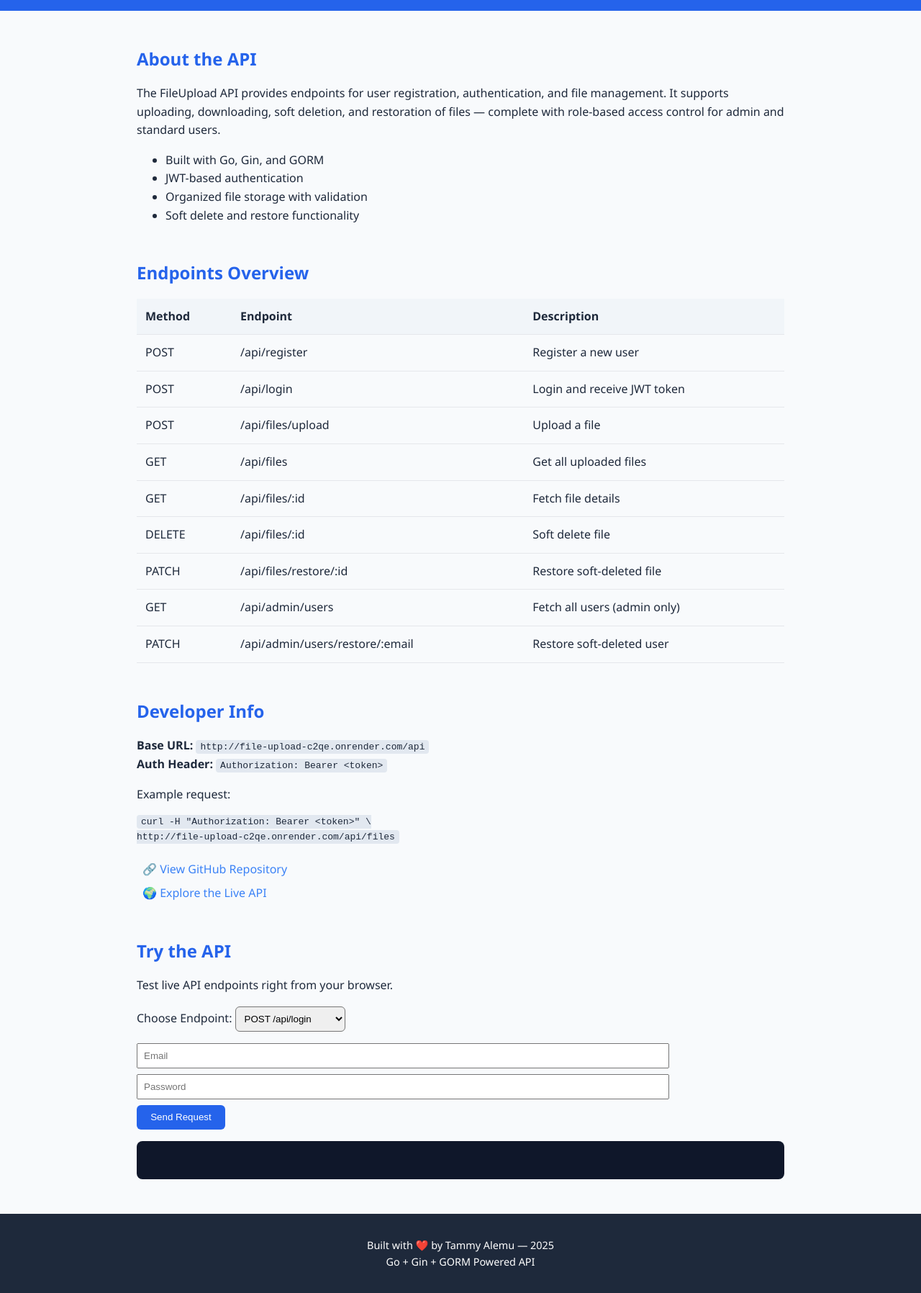
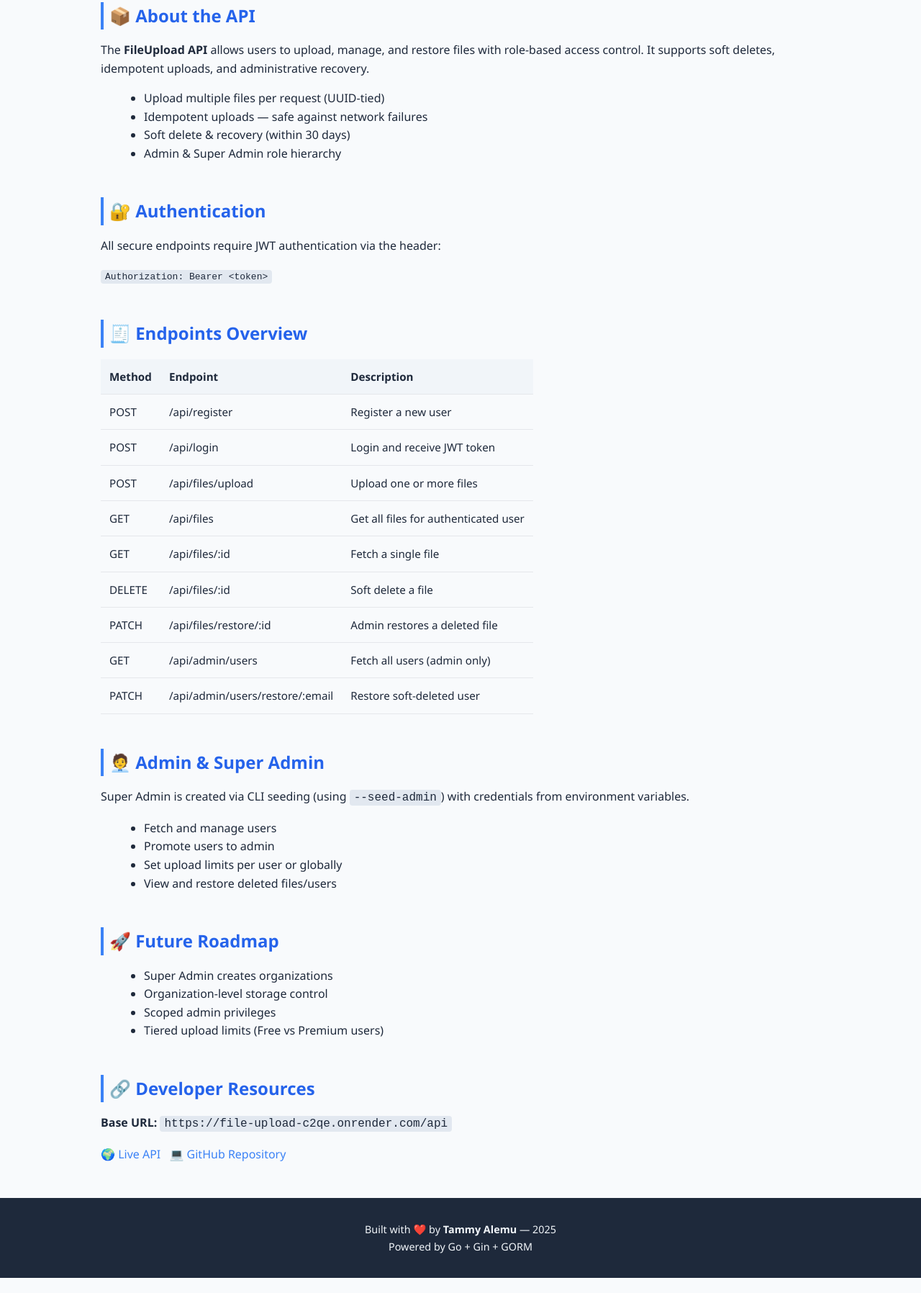
Before and after one commit to Dev-Tams/file-upload-page, a plain HTML site: page index.html in a window 1280 px wide. Shown: the part 318-2114 px from the top of the page at 72% size. After the commit the page ends 2093 px from the top, so only its background shows below. Drawn offline with Linux system fonts and the light colour scheme.

Commit message:
refactor hero section to include responsiveness

```diff
--- a/index.html
+++ b/index.html
@@ -11,6 +11,7 @@
       --secondary: #1e293b;
       --bg: #f8fafc;
       --accent: #3b82f6;
+      --text-light: #f1f5f9;
     }
 
     body {
@@ -25,7 +26,7 @@
       background: var(--primary);
       color: white;
       text-align: center;
-      padding: 3rem 1rem;
+      padding: 3rem 1rem 2rem;
     }
 
     header h1 {
@@ -35,9 +36,9 @@
 
     header p {
       max-width: 700px;
-      margin: 0 auto;
+      margin: 0 auto 1rem;
       font-size: 1.1rem;
-      opacity: 0.9;
+      opacity: 0.95;
     }
 
     .btn {
@@ -45,50 +46,60 @@
       background: white;
       color: var(--primary);
       padding: 0.75rem 1.5rem;
-      margin: 1rem 0.5rem;
+      margin: 0.5rem;
       border-radius: 6px;
-      font-weight: bold;
+      font-weight: 600;
       text-decoration: none;
-      transition: background 0.2s;
+      transition: 0.2s;
     }
 
     .btn:hover {
       background: #e2e8f0;
     }
 
+    main {
+      max-width: 1000px;
+      margin: 2rem auto;
+      padding: 0 1rem;
+    }
+
     section {
-      max-width: 900px;
-      margin: 3rem auto;
-      padding: 0 1rem;
+      margin-bottom: 3rem;
     }
 
     h2 {
       color: var(--primary);
+      border-left: 4px solid var(--accent);
+      padding-left: 0.5rem;
       margin-bottom: 0.5rem;
+    }
+
+    p, li {
+      font-size: 1rem;
+    }
+
+    ul {
+      margin-left: 1.25rem;
     }
 
     table {
       width: 100%;
       border-collapse: collapse;
       margin-top: 1rem;
+      overflow-x: auto;
+      display: block;
     }
 
     th, td {
       padding: 0.75rem;
       border-bottom: 1px solid #e5e7eb;
+      text-align: left;
+      font-size: 0.95rem;
+      word-break: break-word;
     }
 
     th {
       background: #f1f5f9;
-      text-align: left;
-    }
-
-    footer {
-      text-align: center;
-      padding: 2rem;
-      background: var(--secondary);
-      color: white;
-      font-size: 0.9rem;
     }
 
     code {
@@ -98,198 +109,127 @@
       font-family: monospace;
     }
 
+    footer {
+      text-align: center;
+      padding: 2rem 1rem;
+      background: var(--secondary);
+      color: var(--text-light);
+      font-size: 0.9rem;
+    }
+
     .links a {
       display: inline-block;
-      margin: 0.5rem 0.5rem 0;
       color: var(--accent);
       text-decoration: none;
+      margin-right: 0.5rem;
+      font-weight: 500;
     }
 
     .links a:hover {
       text-decoration: underline;
     }
+
+    @media (max-width: 768px) {
+      header h1 {
+        font-size: 1.9rem;
+      }
+      header p {
+        font-size: 1rem;
+      }
+      th, td {
+        font-size: 0.9rem;
+      }
+      .btn {
+        padding: 0.6rem 1rem;
+      }
+    }
   </style>
 </head>
 <body>
-
   <header>
     <h1>FileUpload API</h1>
-    <p>
-      A lightweight REST API for uploading, managing, and restoring user files — built with Go, Gin, and GORM.
-    </p>
+    <p>A secure REST API for managing user files — built with Go, Gin, and GORM.</p>
     <div>
-      <a class="btn" href="http://file-upload-c2qe.onrender.com/api" target="_blank">Live API</a>
+      <a class="btn" href="https://file-upload-c2qe.onrender.com/api" target="_blank">Live API</a>
       <a class="btn" href="https://github.com/dev-tams/file-upload" target="_blank">GitHub Repo</a>
     </div>
   </header>
 
+  <main>
     <section>
-    <h2>About the API</h2>
+      <h2>📦 About the API</h2>
       <p>
-      The FileUpload API provides endpoints for user registration, authentication, and file management.
-      It supports uploading, downloading, soft deletion, and restoration of files — complete with
-      role-based access control for admin and standard users.
+        The <strong>FileUpload API</strong> allows users to upload, manage, and restore files with role-based access control.
+        It supports soft deletes, idempotent uploads, and administrative recovery.
       </p>
       <ul>
-      <li> Built with Go, Gin, and GORM</li>
-      <li> JWT-based authentication</li>
-      <li> Organized file storage with validation</li>
-      <li> Soft delete and restore functionality</li>
+        <li>Upload multiple files per request (UUID-tied)</li>
+        <li>Idempotent uploads — safe against network failures</li>
+        <li>Soft delete & recovery (within 30 days)</li>
+        <li>Admin & Super Admin role hierarchy</li>
       </ul>
     </section>
 
     <section>
-    <h2>Endpoints Overview</h2>
+      <h2>🔐 Authentication</h2>
+      <p>
+        All secure endpoints require JWT authentication via the header:
+      </p>
+      <code>Authorization: Bearer &lt;token&gt;</code>
+    </section>
+
+    <section>
+      <h2>🧾 Endpoints Overview</h2>
       <table>
         <tr><th>Method</th><th>Endpoint</th><th>Description</th></tr>
         <tr><td>POST</td><td>/api/register</td><td>Register a new user</td></tr>
         <tr><td>POST</td><td>/api/login</td><td>Login and receive JWT token</td></tr>
-      <tr><td>POST</td><td>/api/files/upload</td><td>Upload a file</td></tr>
-      <tr><td>GET</td><td>/api/files</td><td>Get all uploaded files</td></tr>
-      <tr><td>GET</td><td>/api/files/:id</td><td>Fetch file details</td></tr>
-      <tr><td>DELETE</td><td>/api/files/:id</td><td>Soft delete file</td></tr>
-      <tr><td>PATCH</td><td>/api/files/restore/:id</td><td>Restore soft-deleted file</td></tr>
+        <tr><td>POST</td><td>/api/files/upload</td><td>Upload one or more files</td></tr>
+        <tr><td>GET</td><td>/api/files</td><td>Get all files for authenticated user</td></tr>
+        <tr><td>GET</td><td>/api/files/:id</td><td>Fetch a single file</td></tr>
+        <tr><td>DELETE</td><td>/api/files/:id</td><td>Soft delete a file</td></tr>
+        <tr><td>PATCH</td><td>/api/files/restore/:id</td><td>Admin restores a deleted file</td></tr>
         <tr><td>GET</td><td>/api/admin/users</td><td>Fetch all users (admin only)</td></tr>
         <tr><td>PATCH</td><td>/api/admin/users/restore/:email</td><td>Restore soft-deleted user</td></tr>
       </table>
     </section>
 
     <section>
-    <h2>Developer Info</h2>
+      <h2>🧑‍💼 Admin & Super Admin</h2>
       <p>
-      <strong>Base URL:</strong> <code>http://file-upload-c2qe.onrender.com/api</code><br>
-      <strong>Auth Header:</strong> <code>Authorization: Bearer &lt;token&gt;</code>
+        Super Admin is created via CLI seeding (using <code>--seed-admin</code>) with credentials from environment variables.
       </p>
-    <p>
-      Example request:
-    </p>
-    <pre><code>curl -H "Authorization: Bearer &lt;token&gt;" \
-http://file-upload-c2qe.onrender.com/api/files</code></pre>
+      <ul>
+        <li>Fetch and manage users</li>
+        <li>Promote users to admin</li>
+        <li>Set upload limits per user or globally</li>
+        <li>View and restore deleted files/users</li>
+      </ul>
+    </section>
+
+    <section>
+      <h2>🚀 Future Roadmap</h2>
+      <ul>
+        <li>Super Admin creates organizations</li>
+        <li>Organization-level storage control</li>
+        <li>Scoped admin privileges</li>
+        <li>Tiered upload limits (Free vs Premium users)</li>
+      </ul>
+    </section>
+
+    <section>
+      <h2>🔗 Developer Resources</h2>
+      <p><strong>Base URL:</strong> <code>https://file-upload-c2qe.onrender.com/api</code></p>
       <div class="links">
-      <a href="https://github.com/dev-tams/file-upload" target="_blank">🔗 View GitHub Repository</a><br>
-      <a href="http://file-upload-c2qe.onrender.com/api" target="_blank">🌍 Explore the Live API</a>
+        <a href="https://file-upload-c2qe.onrender.com/api" target="_blank">🌍 Live API</a>
+        <a href="https://github.com/dev-tams/file-upload" target="_blank">💻 GitHub Repository</a>
       </div>
     </section>
-
-  <section id="apiTester" style="margin-top: 3rem;">
-  <h2> Try the API</h2>
-  <p>Test live API endpoints right from your browser.</p>
-
-  <form id="apiForm">
-    <label>Choose Endpoint:</label>
-    <select id="endpoint" style="padding: 0.5rem; border-radius: 6px; margin-bottom: 1rem;">
-      <option value="/api/login">POST /api/login</option>
-      <option value="/api/register">POST /api/register</option>
-      <option value="/api/files">GET /api/files</option>
-      <option value="/api/restore/:id">PUT /api/restore/:id</option>
-    </select>
-
-    <div id="inputArea">
-      <!-- Dynamic inputs will appear here -->
-    </div>
-
-    <button
-      type="submit"
-      style="background: var(--primary, #2563eb); color: white; padding: 0.6rem 1.2rem; border: none; border-radius: 6px; cursor: pointer;">
-      Send Request
-    </button>
-  </form>
-
-  <pre id="responseBox"
-    style="text-align:left; background:#0f172a; color:#e2e8f0; padding:1rem; border-radius:8px; margin-top:1rem; overflow:auto; max-height:400px;">
-  </pre>
-</section>
-
-<script>
-const apiBase = "https://file-upload-c2qe.onrender.com"; // your Render API URL
-const endpointSelect = document.getElementById("endpoint");
-const inputArea = document.getElementById("inputArea");
-const form = document.getElementById("apiForm");
-const responseBox = document.getElementById("responseBox");
-
-// Templates for dynamic inputs
-const templates = {
-  "/api/login": `
-    <input placeholder="Email" id="email" required style="display:block;margin-bottom:0.5rem;width:80%;padding:0.5rem;">
-    <input placeholder="Password" id="password" type="password" required style="display:block;margin-bottom:0.5rem;width:80%;padding:0.5rem;">
-  `,
-  "/api/register": `
-    <input placeholder="Name" id="name" required style="display:block;margin-bottom:0.5rem;width:80%;padding:0.5rem;">
-    <input placeholder="Email" id="email" required style="display:block;margin-bottom:0.5rem;width:80%;padding:0.5rem;">
-    <input placeholder="Password" id="password" type="password" required style="display:block;margin-bottom:0.5rem;width:80%;padding:0.5rem;">
-  `,
-  "/api/files": `
-    <input placeholder="JWT Token" id="token" style="display:block;margin-bottom:0.5rem;width:80%;padding:0.5rem;">
-  `,
-  "/api/restore/:id": `
-    <input placeholder="User ID to restore" id="userId" required style="display:block;margin-bottom:0.5rem;width:80%;padding:0.5rem;">
-    <input placeholder="JWT Token (Admin)" id="token" required style="display:block;margin-bottom:0.5rem;width:80%;padding:0.5rem;">
-  `
-};
-
-// Update form fields when endpoint changes
-endpointSelect.addEventListener("change", () => {
-  inputArea.innerHTML = templates[endpointSelect.value];
-});
-
-// Initialize default fields
-inputArea.innerHTML = templates["/api/login"];
-
-// Handle form submission
-form.addEventListener("submit", async (e) => {
-  e.preventDefault();
-  responseBox.textContent = " Sending request...";
-
-  const endpoint = endpointSelect.value;
-  let url = `${apiBase}${endpoint}`;
-  let method = "GET";
-  let headers = { "Content-Type": "application/json" };
-  let body;
-
-  try {
-    if (endpoint === "/api/login") {
-      method = "POST";
-      body = JSON.stringify({
-        email: document.getElementById("email").value,
-        password: document.getElementById("password").value
-      });
-    } else if (endpoint === "/api/register") {
-      method = "POST";
-      body = JSON.stringify({
-        name: document.getElementById("name").value,
-        email: document.getElementById("email").value,
-        password: document.getElementById("password").value
-      });
-    } else if (endpoint === "/api/files") {
-      method = "GET";
-      headers["Authorization"] = `Bearer ${document.getElementById("token").value}`;
-    } else if (endpoint === "/api/restore/:id") {
-      method = "PUT";
-      const id = document.getElementById("userId").value;
-      url = `${apiBase}/api/restore/${id}`;
-      headers["Authorization"] = `Bearer ${document.getElementById("token").value}`;
-    }
-
-    const res = await fetch(url, { method, headers, body });
-    const text = await res.text();
-
-    try {
-      const data = JSON.parse(text);
-      responseBox.textContent = JSON.stringify(data, null, 2);
-    } catch {
-      responseBox.textContent = text;
-    }
-  } catch (err) {
-    responseBox.textContent = " Error: " + err.message;
-  }
-});
-</script>
-
+  </main>
 
   <footer>
-    Built with ❤️ by Tammy Alemu — 2025<br>
-    Go + Gin + GORM Powered API
+    Built with ❤️ by <strong>Tammy Alemu</strong> — 2025<br>
+    Powered by Go + Gin + GORM
   </footer>
-
 </body>
 </html>
```
Lines whose indentation alone changed are shown as unchanged.
